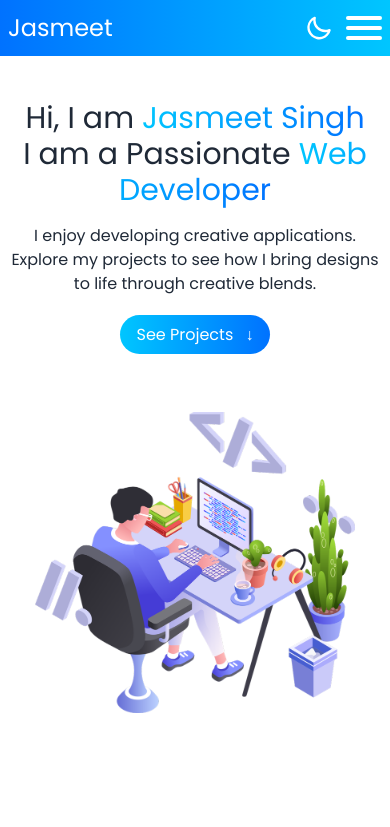
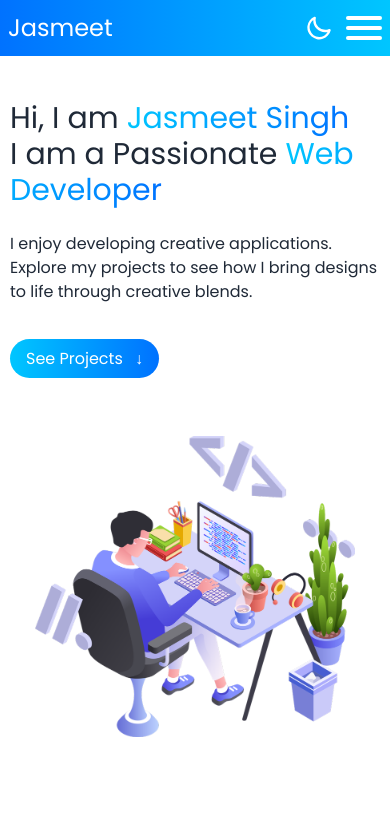
Before and after one commit to Jasmeet5108/Personal-Portfolio-Website, a React (Vite) app: page / in a window 390 px wide. Shown: the top 827 px of the page. Built offline with nearby package versions, Linux system fonts and the light colour scheme.

Commit message:
Minor Change in text-alignment.

```diff
--- a/src/Components/Home.jsx
+++ b/src/Components/Home.jsx
@@ -4,14 +4,14 @@ const Home = () => {
     return (
         <>
             <div id="home" className='max-w-screen-xl mx-auto mt-[-120px] sm:mt-[60px] flex flex-col md:flex-row md:justify-between md:items-center md:px-4 lg:px-1 md:mt-7 w-full'>
-                <div className="left text-3xl text-center md:text-left md:text-3xl lg:text-4xl xl:text-5xl px-[10px]">
+                <div className="left text-3xl text-left md:text-3xl lg:text-4xl xl:text-5xl px-[10px]">
                     <p>Hi, I am <span className='blue-gradient_text'>Jasmeet Singh</span></p>
                     <p>I am a Passionate <span className='blue-gradient_text'>Web Developer</span></p>
-                    <p className='text-base lg:text-lg xl:text-xl mt-4 w-full md:w-[400px] lg:w-[600px] xl:w-[800px] md:mt-6 lg:mt-8 xl:mt-10'>I enjoy developing creative applications.
+                    <p className='text-base lg:text-lg xl:text-xl mt-6 w-full md:w-[400px] lg:w-[600px] xl:w-[800px] md:mt-6 lg:mt-8 xl:mt-10'>I enjoy developing creative applications.
                         <br />
                         Explore my projects to see how I bring designs to life through creative blends.
                     </p>
-                    <div className='mt-4'>
+                    <div className='mt-8 sm:mt-4'>
                         <a href="#projects" className='rounded-full py-2 px-4 hover:cursor-pointer text-base text-white bg-gradient-to-r from-[#00c6ff] to-[#0072ff] hover:from-[#0072ff] hover:to-[#00c6ff]'>See Projects <span className='ml-2 mb-2'>&#8595;</span> </a>
                     </div>
                 </div>
```
